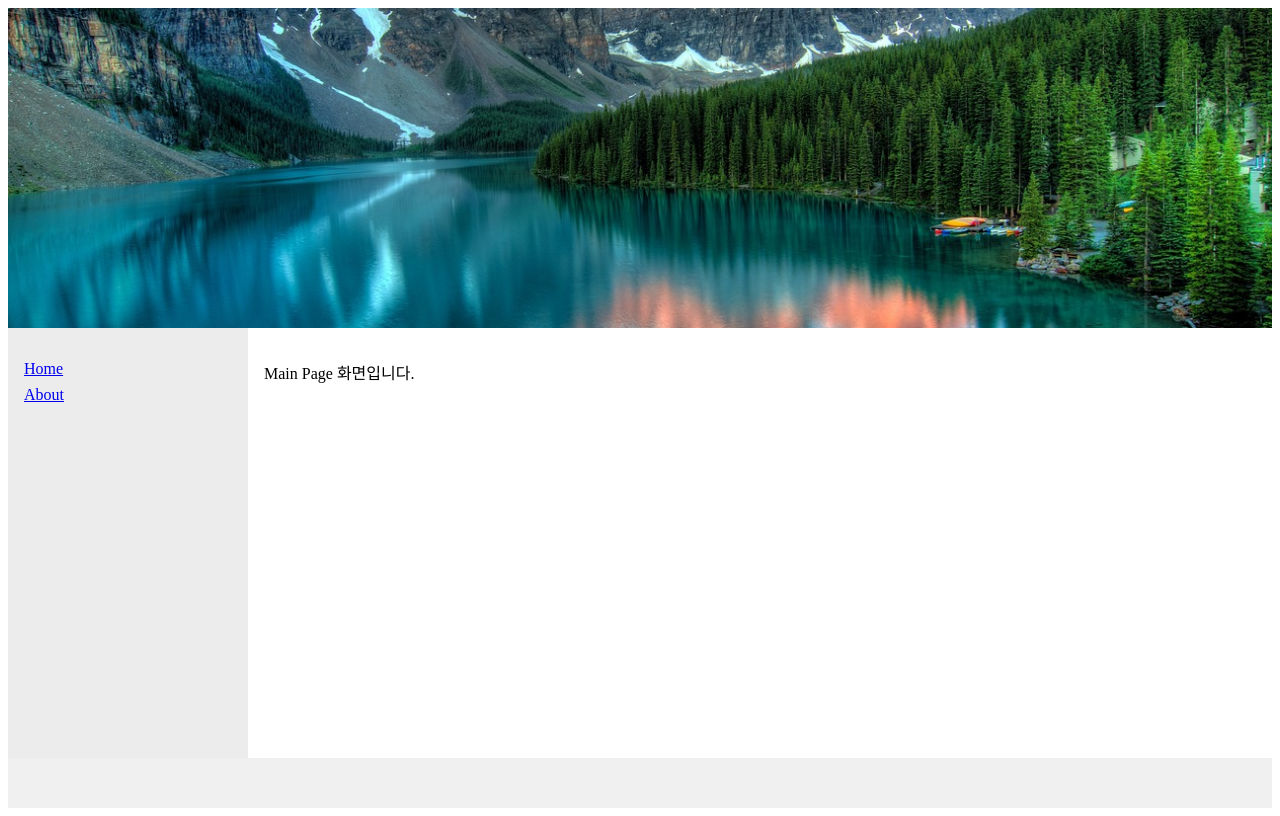
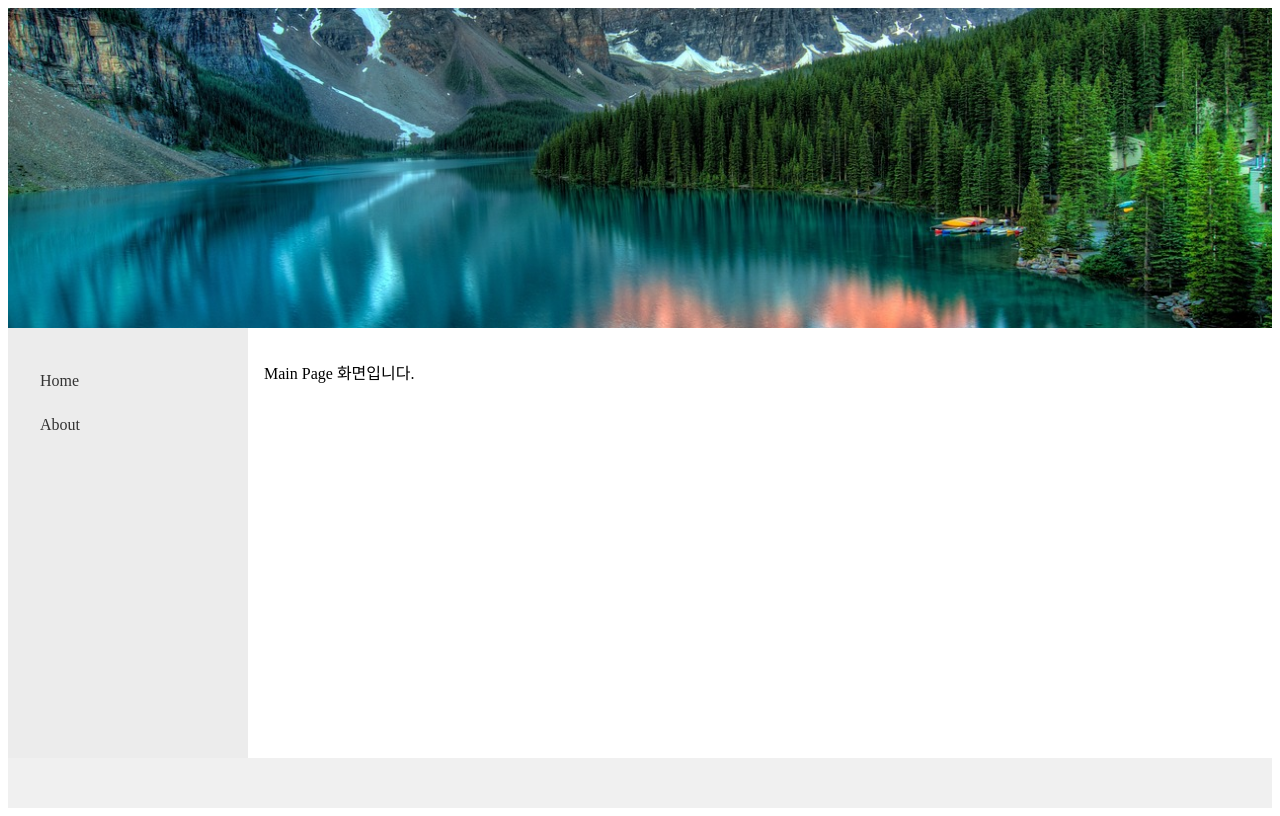
Before and after one commit to ghtak/react_base, a React (Vite) app: page / in a window 1280 px wide. Built offline with nearby package versions, Linux system fonts and the light colour scheme.

Commit message:
feat: enhance nav styles with improved link hover effects

```diff
--- a/src/components/ui/styles/nav.module.scss
+++ b/src/components/ui/styles/nav.module.scss
@@ -6,7 +6,21 @@
     padding: 0;
 
     li {
-      margin-bottom: 0.5rem;
+      margin-bottom: 0.1rem;
+
+      a {
+        display: block;
+        padding: 0.75rem 1rem;
+        //background-color: #ffffff;
+        color: #333;
+        text-decoration: none;
+        border-radius: 1rem; /* 4px */
+        transition: background-color 0.2s ease;
+
+        &:hover {
+          background-color: #d1d5db; /* Hover 시 회색 배경 */
+        }
+      }
     }
   }
 }
```
